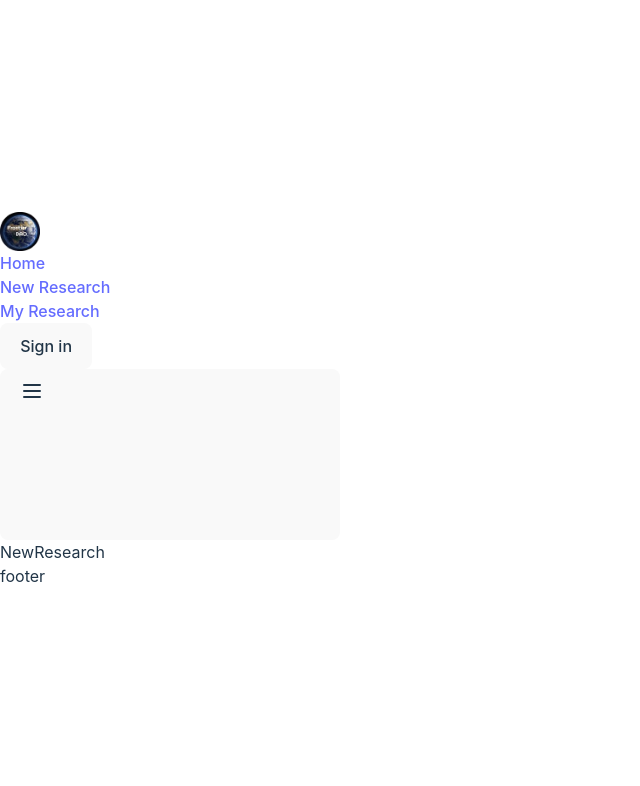
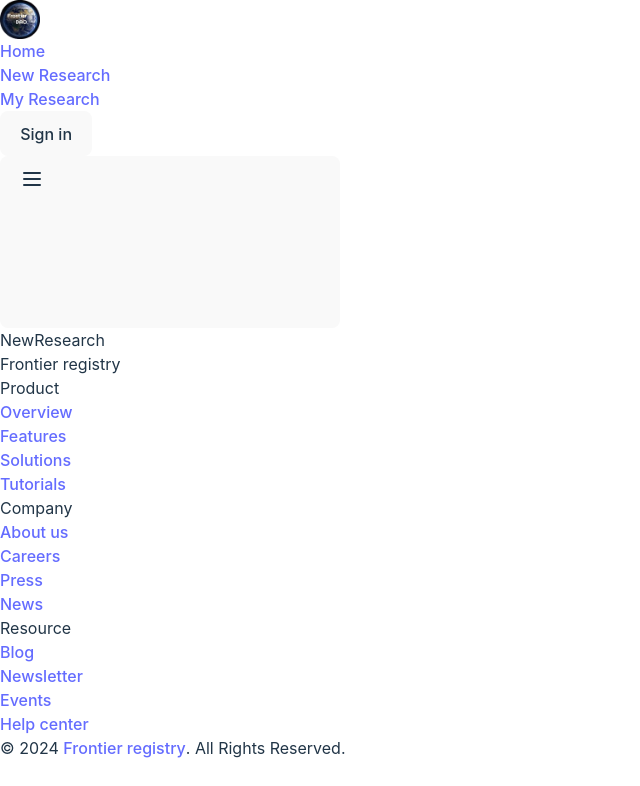
Before and after one commit to zerox-toml/Frontier-Registry-UI-Stellar, a React (Vite) app: page /newresearch in a window 1280 px wide. Shown: the top 786 px of the page, without its empty margins (0-640 px from the left). Built offline with nearby package versions, Linux system fonts and the light colour scheme.

Commit message:
add footer

```diff
--- a/src/layouts/footer.tsx
+++ b/src/layouts/footer.tsx
@@ -1,10 +1,101 @@
-import React from "react";
+import { Typography } from "@material-tailwind/react";
 
+const LINKS = [
+  {
+    title: "Product",
+    items: ["Overview", "Features", "Solutions", "Tutorials"],
+  },
+  {
+    title: "Company",
+    items: ["About us", "Careers", "Press", "News"],
+  },
+  {
+    title: "Resource",
+    items: ["Blog", "Newsletter", "Events", "Help center"],
+  },
+];
+
+const currentYear = new Date().getFullYear();
 const Footer: React.FC = () => {
   return (
-    <div className="flex flex-col justify-center items-center">
-      footer
-    </div>
+    <footer className="relative w-full">
+      <div className="mx-auto w-full max-w-7xl px-8">
+        <div className="grid grid-cols-1 justify-between gap-4 md:grid-cols-2">
+          <Typography variant="h5" className="mb-6">
+            Frontier registry
+          </Typography>
+          <div className="grid grid-cols-3 justify-between gap-4">
+            {LINKS.map(({ title, items }) => (
+              <ul key={title}>
+                <Typography
+                  variant="small"
+                  color="blue-gray"
+                  className="mb-3 font-medium opacity-40"
+                >
+                  {title}
+                </Typography>
+                {items.map((link) => (
+                  <li key={link}>
+                    <Typography
+                      as="a"
+                      href="#"
+                      color="gray"
+                      className="py-1.5 font-normal transition-colors hover:text-blue-gray-900"
+                    >
+                      {link}
+                    </Typography>
+                  </li>
+                ))}
+              </ul>
+            ))}
+          </div>
+        </div>
+        <div className="mt-12 flex w-full flex-col items-center justify-center border-t border-blue-gray-50 py-4 md:flex-row md:justify-between">
+          <Typography
+            variant="small"
+            className="mb-4 text-center font-normal text-blue-gray-900 md:mb-0"
+          >
+            &copy; {currentYear} <a href="https://material-tailwind.com/">Frontier registry</a>. All
+            Rights Reserved.
+          </Typography>
+          <div className="flex gap-4 text-blue-gray-900 sm:justify-center">
+            <Typography as="a" href="#" className="opacity-80 transition-opacity hover:opacity-100">
+              <svg className="h-5 w-5" fill="currentColor" viewBox="0 0 24 24" aria-hidden="true">
+                <path
+                  fill-rule="evenodd"
+                  d="M22 12c0-5.523-4.477-10-10-10S2 6.477 2 12c0 4.991 3.657 9.128 8.438 9.878v-6.987h-2.54V12h2.54V9.797c0-2.506 1.492-3.89 3.777-3.89 1.094 0 2.238.195 2.238.195v2.46h-1.26c-1.243 0-1.63.771-1.63 1.562V12h2.773l-.443 2.89h-2.33v6.988C18.343 21.128 22 16.991 22 12z"
+                  clip-rule="evenodd"
+                />
+              </svg>
+            </Typography>
+            <Typography as="a" href="https://x.com/frontierdao" className="opacity-80 transition-opacity hover:opacity-100">
+              <svg className="h-5 w-5" fill="currentColor" viewBox="0 0 24 24" aria-hidden="true">
+                <path d="M8.29 20.251c7.547 0 11.675-6.253 11.675-11.675 0-.178 0-.355-.012-.53A8.348 8.348 0 0022 5.92a8.19 8.19 0 01-2.357.646 4.118 4.118 0 001.804-2.27 8.224 8.224 0 01-2.605.996 4.107 4.107 0 00-6.993 3.743 11.65 11.65 0 01-8.457-4.287 4.106 4.106 0 001.27 5.477A4.072 4.072 0 012.8 9.713v.052a4.105 4.105 0 003.292 4.022 4.095 4.095 0 01-1.853.07 4.108 4.108 0 003.834 2.85A8.233 8.233 0 012 18.407a11.616 11.616 0 006.29 1.84" />
+              </svg>
+            </Typography>
+            <Typography as="a" href="https://linkedin.com/in/paigedonner" className="opacity-80 transition-opacity hover:opacity-100">
+              <svg xmlns="http://www.w3.org/2000/svg" className="h-5 w-5" fill="currentColor" viewBox="0 0 24 24" aria-hidden="true">
+                <path d="M12 2c5.514 0 10 4.486 10 10s-4.486 10-10 10-10-4.486-10-10 4.486-10 10-10zm0-2c-6.627 0-12 5.373-12 12s5.373 12 12 12 12-5.373 12-12-5.373-12-12-12zm-2 8c0 .557-.447 1.008-1 1.008s-1-.45-1-1.008c0-.557.447-1.008 1-1.008s1 .452 1 1.008zm0 2h-2v6h2v-6zm3 0h-2v6h2v-2.861c0-1.722 2.002-1.881 2.002 0v2.861h1.998v-3.359c0-3.284-3.128-3.164-4-1.548v-1.093z" />
+              </svg>
+            </Typography>
+            <Typography as="a" href="https://x.com/frontierdao" className="opacity-80 transition-opacity hover:opacity-100">
+              <svg className="h-5 w-5" fill="currentColor" viewBox="0 0 24 24" aria-hidden="true" xmlns="http://www.w3.org/2000/svg" fill-rule="evenodd" clip-rule="evenodd">
+                <path d="M19.54 0c1.356 0 2.46 1.104 2.46 2.472v21.528l-2.58-2.28-1.452-1.344-1.536-1.428.636 2.22h-13.608c-1.356 0-2.46-1.104-2.46-2.472v-16.224c0-1.368 1.104-2.472 2.46-2.472h16.08zm-4.632 15.672c2.652-.084 3.672-1.824 3.672-1.824 0-3.864-1.728-6.996-1.728-6.996-1.728-1.296-3.372-1.26-3.372-1.26l-.168.192c2.04.624 2.988 1.524 2.988 1.524-1.248-.684-2.472-1.02-3.612-1.152-.864-.096-1.692-.072-2.424.024l-.204.024c-.42.036-1.44.192-2.724.756-.444.204-.708.348-.708.348s.996-.948 3.156-1.572l-.12-.144s-1.644-.036-3.372 1.26c0 0-1.728 3.132-1.728 6.996 0 0 1.008 1.74 3.66 1.824 0 0 .444-.54.804-.996-1.524-.456-2.1-1.416-2.1-1.416l.336.204.048.036.047.027.014.006.047.027c.3.168.6.3.876.408.492.192 1.08.384 1.764.516.9.168 1.956.228 3.108.012.564-.096 1.14-.264 1.74-.516.42-.156.888-.384 1.38-.708 0 0-.6.984-2.172 1.428.36.456.792.972.792.972zm-5.58-5.604c-.684 0-1.224.6-1.224 1.332 0 .732.552 1.332 1.224 1.332.684 0 1.224-.6 1.224-1.332.012-.732-.54-1.332-1.224-1.332zm4.38 0c-.684 0-1.224.6-1.224 1.332 0 .732.552 1.332 1.224 1.332.684 0 1.224-.6 1.224-1.332 0-.732-.54-1.332-1.224-1.332z" />
+              </svg>
+            </Typography>
+            <Typography as="a" href="https://github.com/FrontierRegistry" className="opacity-80 transition-opacity hover:opacity-100">
+              <svg className="h-5 w-5" fill="currentColor" viewBox="0 0 24 24" aria-hidden="true">
+                <path
+                  fill-rule="evenodd"
+                  d="M12 2C6.477 2 2 6.484 2 12.017c0 4.425 2.865 8.18 6.839 9.504.5.092.682-.217.682-.483 0-.237-.008-.868-.013-1.703-2.782.605-3.369-1.343-3.369-1.343-.454-1.158-1.11-1.466-1.11-1.466-.908-.62.069-.608.069-.608 1.003.07 1.531 1.032 1.531 1.032.892 1.53 2.341 1.088 2.91.832.092-.647.35-1.088.636-1.338-2.22-.253-4.555-1.113-4.555-4.951 0-1.093.39-1.988 1.029-2.688-.103-.253-.446-1.272.098-2.65 0 0 .84-.27 2.75 1.026A9.564 9.564 0 0112 6.844c.85.004 1.705.115 2.504.337 1.909-1.296 2.747-1.027 2.747-1.027.546 1.379.202 2.398.1 2.651.64.7 1.028 1.595 1.028 2.688 0 3.848-2.339 4.695-4.566 4.943.359.309.678.92.678 1.855 0 1.338-.012 2.419-.012 2.747 0 .268.18.58.688.482A10.019 10.019 0 0022 12.017C22 6.484 17.522 2 12 2z"
+                  clip-rule="evenodd"
+                />
+              </svg>
+            </Typography>
+          </div>
+        </div>
+      </div>
+    </footer>
   );
 };
 
--- a/src/layouts/header.tsx
+++ b/src/layouts/header.tsx
@@ -120,8 +120,6 @@ const Header: React.FC = () => {
           </div>
         </MobileNav>
       </Navbar>
-      <div className="mx-auto max-w-screen-md py-12">
-      </div>
     </div>
   );
 };
--- a/src/pages/Home.tsx
+++ b/src/pages/Home.tsx
@@ -7,7 +7,7 @@ function Home() {
   return (
     <div className="flex flex-col items-center h-screen w-screen px-4 overflow-hidden">
       <Header />
-      <div className="text-green-500">
+      <div className="mx-auto max-w-screen-md py-12">
         Home
       </div>
       <Footer />
--- a/src/pages/MyResearch.tsx
+++ b/src/pages/MyResearch.tsx
@@ -7,7 +7,9 @@ function MyResearch() {
   return (
     <div className="flex flex-col items-center h-screen w-screen px-4 overflow-hidden">
       <Header />
-      MyResearch
+      <div className="mx-auto max-w-screen-md py-12">
+        MyResearch
+      </div>
       <Footer />
     </div>
   );
--- a/src/pages/NewResearch.tsx
+++ b/src/pages/NewResearch.tsx
@@ -7,7 +7,9 @@ function NewResearch() {
   return (
     <div className="flex flex-col items-center h-screen w-screen px-4 overflow-hidden">
       <Header />
-      NewResearch
+      <div className="mx-auto max-w-screen-md py-12">
+        NewResearch
+      </div>
       <Footer />
     </div>
   );
```
